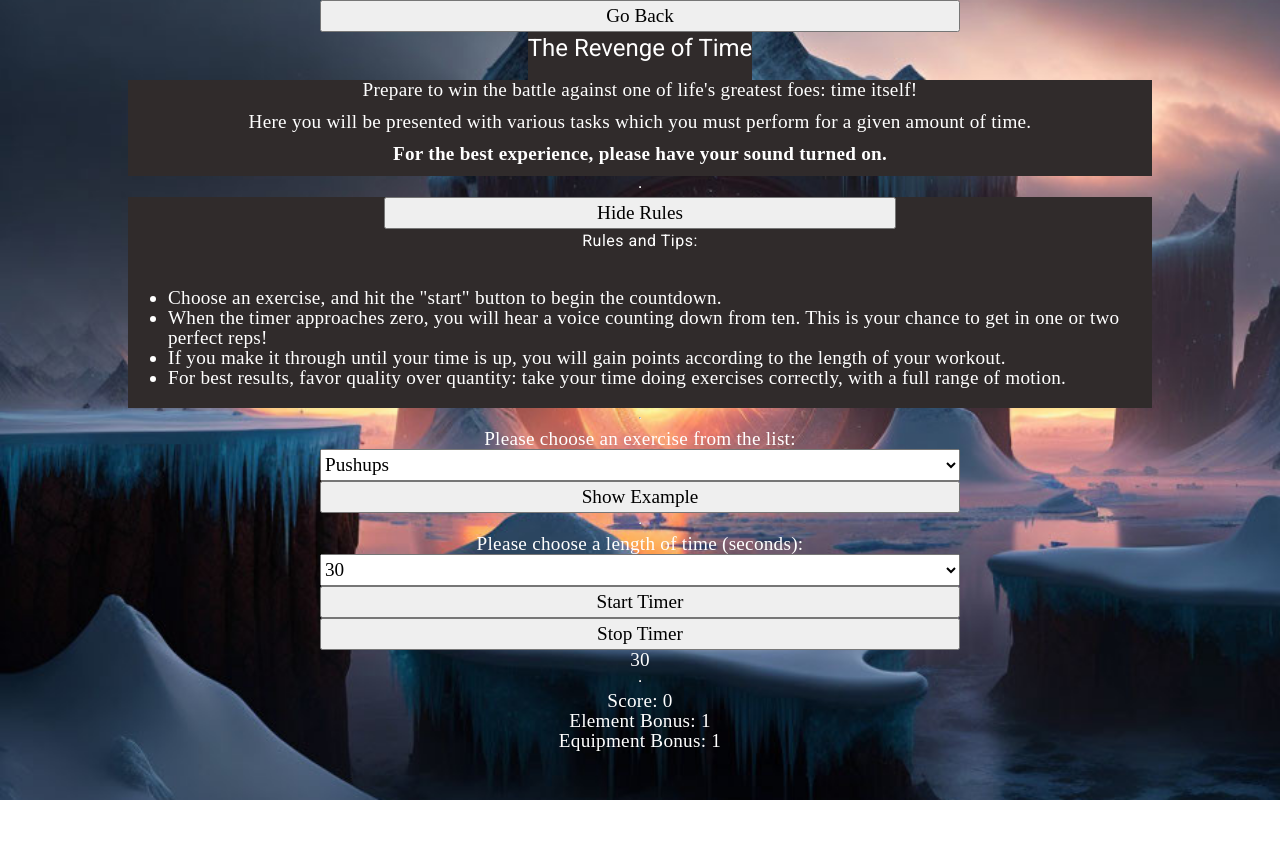
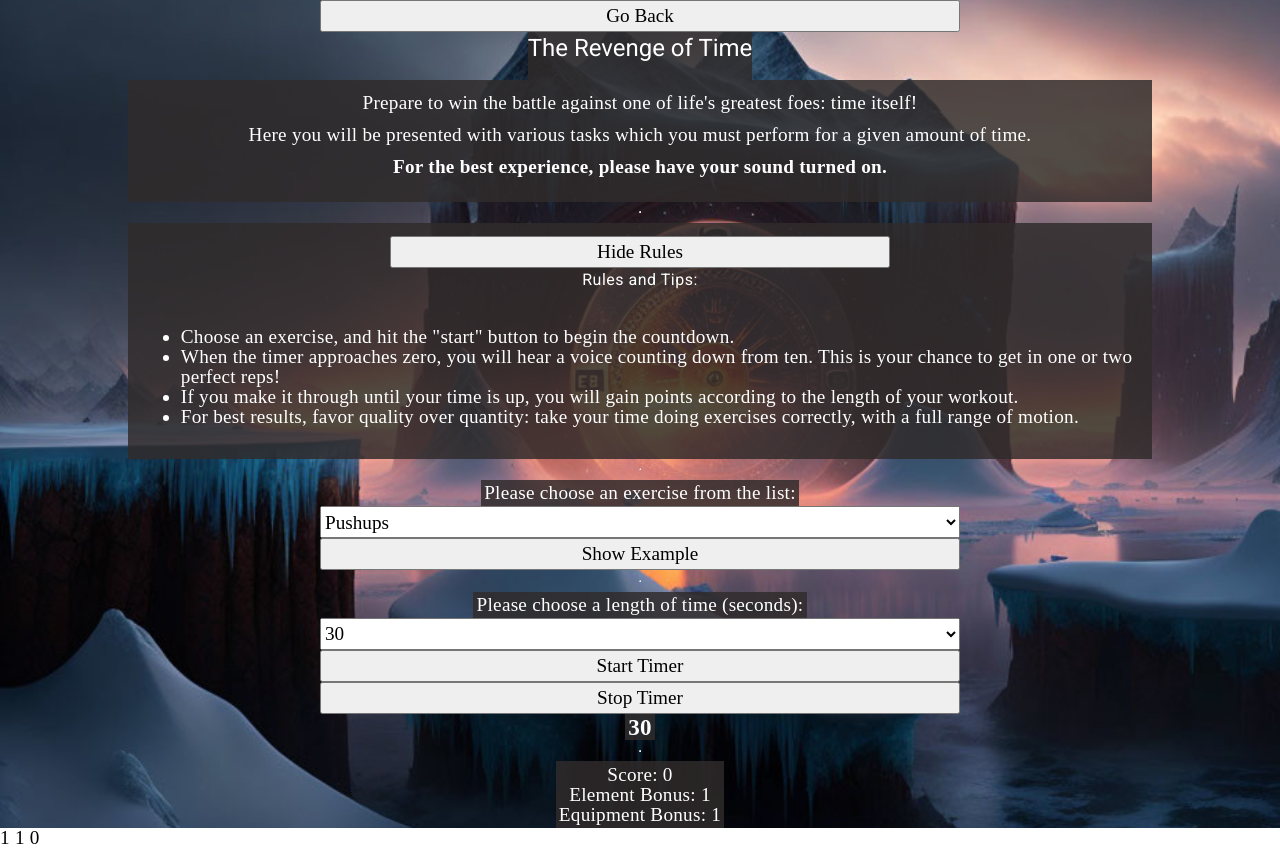
Before and after one commit to ChicoState/MuscleQuest, an Angular app in the folder muscle-quest-app/: page /sloane-lvl-one in a window 1280 px wide. Before the commit the page ends 800 px from the top, so only its background shows below. Built offline with nearby package versions, Linux system fonts and the light colour scheme; a web font is replaced by a local one.

Commit message:
Begin adding new component to display rewards

```diff
--- a/muscle-quest-app/src/app/app.module.ts
+++ b/muscle-quest-app/src/app/app.module.ts
@@ -20,6 +20,7 @@ import { MatInputModule } from '@angular/material/input';
 import { MatButtonModule } from '@angular/material/button';
 import { MatDialogModule } from '@angular/material/dialog';
 import { MatIconModule } from '@angular/material/icon';
+import { SloaneRewardDisplayComponent } from './sloane-reward-display/sloane-reward-display.component';
 
 @NgModule({
   declarations: [
@@ -29,7 +30,8 @@ import { MatIconModule } from '@angular/material/icon';
     InventoryComponent,
     OrcBossComponent,
     OrcBossInfoComponent,
-    ShopComponent
+    ShopComponent,
+    SloaneRewardDisplayComponent
   ],
   imports: [
     BrowserModule,
--- a/muscle-quest-app/src/app/sloane-lvl-one/sloane-lvl-one.component.css
+++ b/muscle-quest-app/src/app/sloane-lvl-one/sloane-lvl-one.component.css
@@ -1,5 +1,5 @@
 :host {
-  --main-bg-color: rgb(48, 43, 43);
+  --main-bg-color: rgb(48, 43, 43, 0.84);
 }
 
 html,
@@ -8,6 +8,18 @@ body,
   font-family: "Luxurious Roman", cursive;
   color: white;
   font-size: 1.2rem;
+}
+
+label,
+.score-container,
+.counter {
+  background-color: var(--main-bg-color);
+  padding: 0.2rem;
+}
+
+.counter {
+  font-size: larger;
+  font-weight: bolder;
 }
 
 .main-container {
@@ -23,6 +35,10 @@ body,
 
 .title-container {
   background-color: var(--main-bg-color);
+  display: flex;
+  flex-direction: column;
+  justify-content: center;
+  height: fit-content;
 }
 
 .intro-container,
@@ -32,9 +48,11 @@ body,
   flex-direction: column;
   align-items: center;
   background-color: var(--main-bg-color);
+  padding: 0.8rem;
 }
 
-.exercise-example {
+.exercise-example,
+.score-container {
   display: flex;
   flex-direction: column;
   align-items: center;
--- a/muscle-quest-app/src/app/sloane-lvl-one/sloane-lvl-one.component.html
+++ b/muscle-quest-app/src/app/sloane-lvl-one/sloane-lvl-one.component.html
@@ -129,11 +129,18 @@
           type="audio/mpeg"
         />
       </audio>
-      <div>{{ count }}</div>
+      <div class="counter">{{ count }}</div>
       <hr />
-      <div class="score">Score: {{ score }}</div>
-      <div class="element-bonus">Element Bonus: {{ elementBonus }}</div>
-      <div class="equipment-bonus">Equipment Bonus: {{ equipmentBonus }}</div>
+      <div class="score-container">
+        <div class="score">Score: {{ score }}</div>
+        <div class="element-bonus">Element Bonus: {{ elementBonus }}</div>
+        <div class="equipment-bonus">Equipment Bonus: {{ equipmentBonus }}</div>
+      </div>
     </div>
+    <app-sloane-reward-display
+      [elementBonus]="elementBonus"
+      [score]="score"
+      [equipmentBonus]="equipmentBonus"
+    ></app-sloane-reward-display>
   </body>
 </html>
--- a/muscle-quest-app/src/app/sloane-lvl-one/sloane-lvl-one.component.ts
+++ b/muscle-quest-app/src/app/sloane-lvl-one/sloane-lvl-one.component.ts
@@ -20,6 +20,19 @@ import { SloaneItemGeneratorService } from '../sloane-item-generator.service';
 export class SloaneLvlOneComponent {
   // Background image determines the level's current element
   backgroundImageUrl: string = '';
+  title = 'The Revenge of Time';
+  showRules = true;
+  showExample = false;
+  exerciseOptions = ['Pushups', 'Crunches', 'Jumprope', 'Burpees'];
+  timeOptions = [30, 60, 90, 120, 180, 300];
+  exerciseSelected = this.exerciseOptions[0].toLowerCase();
+  timeSelected = this.timeOptions[0];
+  count = this.timeSelected;
+  audioPlayed = false;
+  timer: any;
+  score = 0;
+  music = new Audio();
+  timerGoing = false;
   item: ItemState = { id: '', strength: 0, dexterity: 0 };
   // Equipment and element multipliers will apply a bonus to any loot earned
   equipmentBonus: number = 1;
@@ -89,20 +102,6 @@ export class SloaneLvlOneComponent {
     this.item = this.itemService.createNewItem(rank);
     console.log(this.item);
   }
-
-  title = 'The Revenge of Time';
-  showRules = true;
-  showExample = false;
-  exerciseOptions = ['Pushups', 'Crunches', 'Jumprope', 'Burpees'];
-  timeOptions = [30, 60, 90, 120, 180, 300];
-  exerciseSelected = this.exerciseOptions[0].toLowerCase();
-  timeSelected = this.timeOptions[0];
-  count = this.timeSelected;
-  audioPlayed = false;
-  timer: any;
-  score = 0;
-  music = new Audio();
-  timerGoing = false;
 
   // Reusing code for simplicity of understanding
   toggleRules() {
--- /dev/null
+++ b/muscle-quest-app/src/app/sloane-reward-display/sloane-reward-display.component.html
@@ -0,0 +1,14 @@
+<!DOCTYPE html>
+<html lang="en">
+  <head>
+    <meta charset="UTF-8" />
+    <meta http-equiv="X-UA-Compatible" content="IE=edge" />
+    <meta name="viewport" content="width=device-width, initial-scale=1.0" />
+    <title>Document</title>
+  </head>
+  <body>
+    {{ equipmentBonus }}
+    {{ elementBonus }}
+    {{ score }}
+  </body>
+</html>
--- /dev/null
+++ b/muscle-quest-app/src/app/sloane-reward-display/sloane-reward-display.component.scss
@@ -0,0 +1,3 @@
+* {
+  color: black;
+}
--- /dev/null
+++ b/muscle-quest-app/src/app/sloane-reward-display/sloane-reward-display.component.ts
@@ -0,0 +1,19 @@
+import { Component, Input } from '@angular/core';
+
+@Component({
+  selector: 'app-sloane-reward-display',
+  templateUrl: './sloane-reward-display.component.html',
+  styleUrls: ['./sloane-reward-display.component.scss'],
+})
+export class SloaneRewardDisplayComponent {
+  @Input() score: number = 0;
+  @Input() equipmentBonus: number = 0;
+  @Input() elementBonus: number = 0;
+
+  constructor() {}
+
+  ngOnInit() {
+    console.log(this.equipmentBonus);
+    console.log(this.elementBonus);
+  }
+}
```
Also changed, not shown: 1 other file (tests, documents, lock files or other folders).
